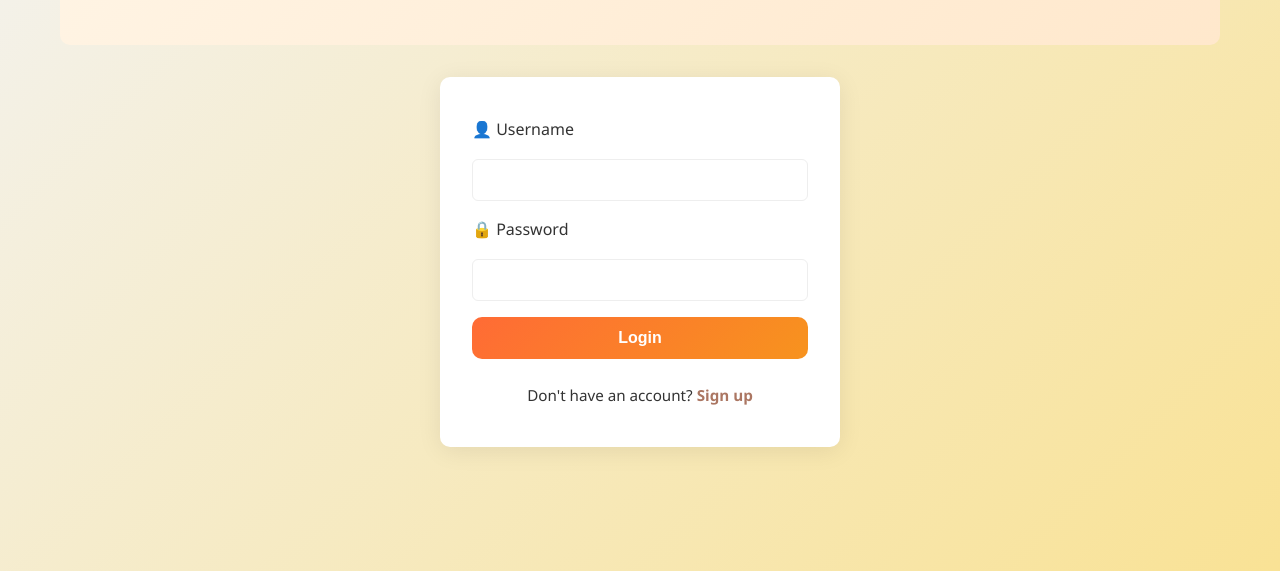
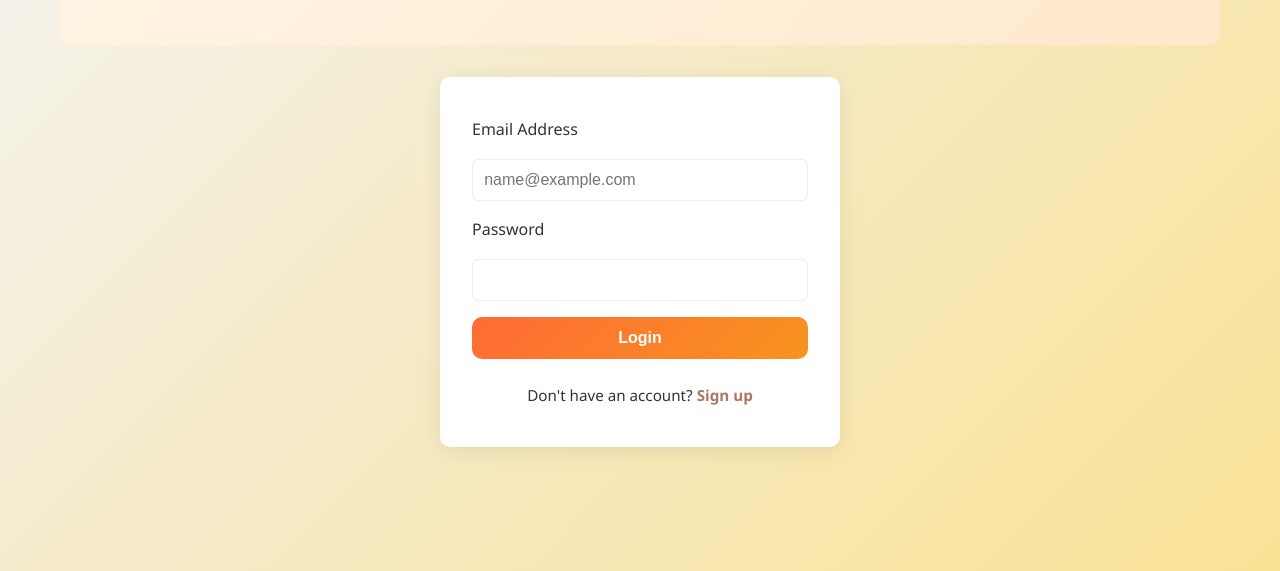
Before and after one commit to parth-k17/KumbhKart, a plain HTML site: page login2.html in a window 1280 px wide. Shown: the part 229-800 px from the top of the page. Drawn offline with Linux system fonts and the light colour scheme.

Commit message:
change for js
appy eamil for js

```diff
--- a/login2.html
+++ b/login2.html
@@ -15,11 +15,11 @@
         <button>🔍</button>
       </div>
       <ul class="nav-links">
-  <li><a href="home.html">Home</a></li>
-  <li><a href="product.html">Products</a></li>
-  <li><a href="about.html">About</a></li>
-  <li><a href="login2.html">Login</a></li>
-  <li><a href="cart2.html">🛒 Cart</a></li>
+        <li><a href="home.html">Home</a></li>
+        <li><a href="product.html">Products</a></li>
+        <li><a href="about.html">About</a></li>
+        <li><a href="login2.html">Login</a></li>
+        <li><a href="cart2.html">🛒 Cart</a></li>
       </ul>
     </nav>
   </header>
@@ -30,10 +30,12 @@
     </section>
     <section class="login-section">
       <form class="login-form">
-        <label for="username">👤 Username</label>
-        <input type="text" id="username" name="username" required>
-        <label for="password">🔒 Password</label>
+        <label for="email">Email Address</label>
+        <input type="email" id="email" name="email" placeholder="name@example.com" required>
+
+        <label for="password">Password</label>
         <input type="password" id="password" name="password" required>
+
         <button class="btn btn-primary" type="submit">Login</button>
       </form>
       <p class="signup-link">Don't have an account? <a href="#">Sign up</a></p>
```
